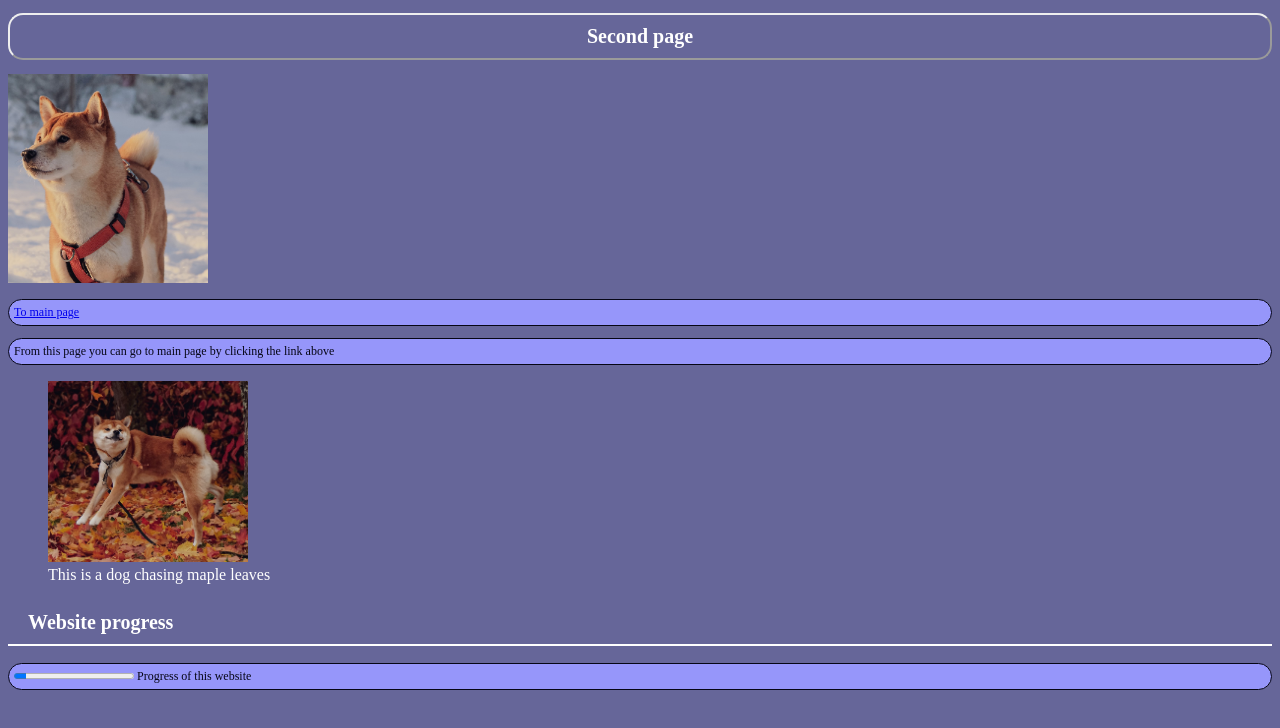
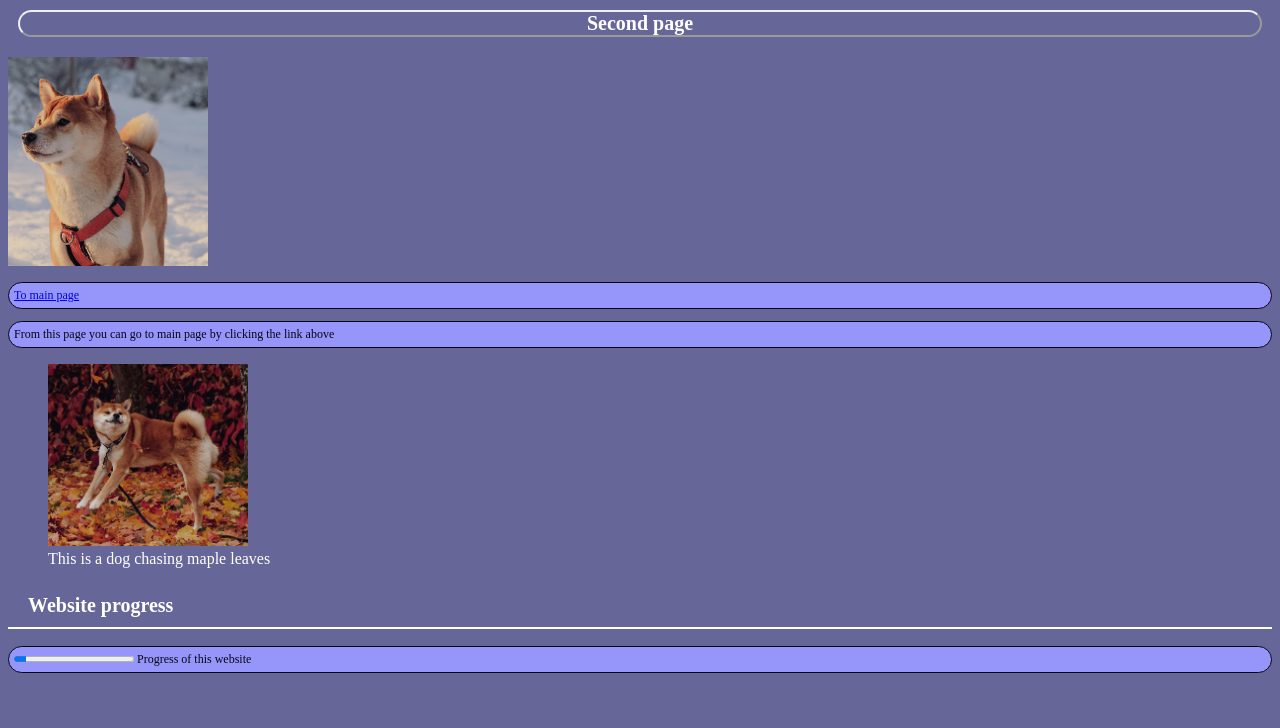
Before and after one commit to venlaku/venlaku, a plain HTML site: page second.html in a window 1280 px wide. Drawn offline with Linux system fonts and the light colour scheme.

Commit message:
Update stylesecond.css

```diff
--- a/css/stylesecond.css
+++ b/css/stylesecond.css
@@ -5,18 +5,18 @@ body {
 h1 {
     border: 2px outset;
     border-radius: 15px;
-    padding: 10px;
+    margin-top: 10px;
+    margin-bottom: 20px;
+    margin-left: 10px;
+    margin-right: 10px;
     font-size: 20px;
     text-align: center;
-
 }
 h2 {
     font-size:20px;
     border-bottom: 2px double;
     padding: 10px 20px 10px 20px;
     text-align: 30px;
-
-
 }
 p {
     color: rgb(6,6,21);
@@ -25,5 +25,4 @@ p {
     border: 1px solid rgb(6,6,21);
     padding: 5px;
     background-color: rgb(150, 150, 250)
-
 }
```
